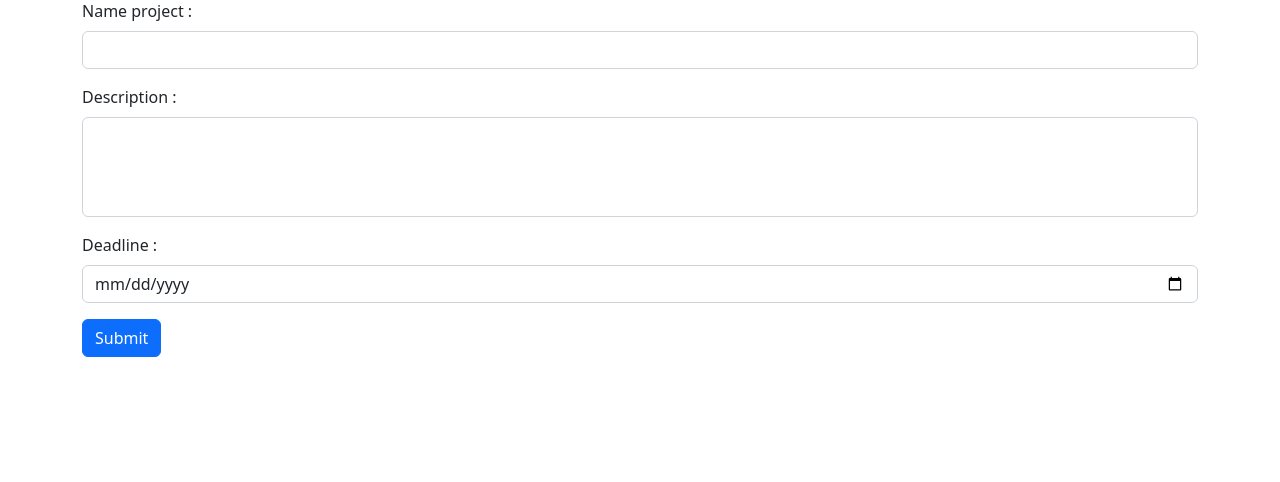
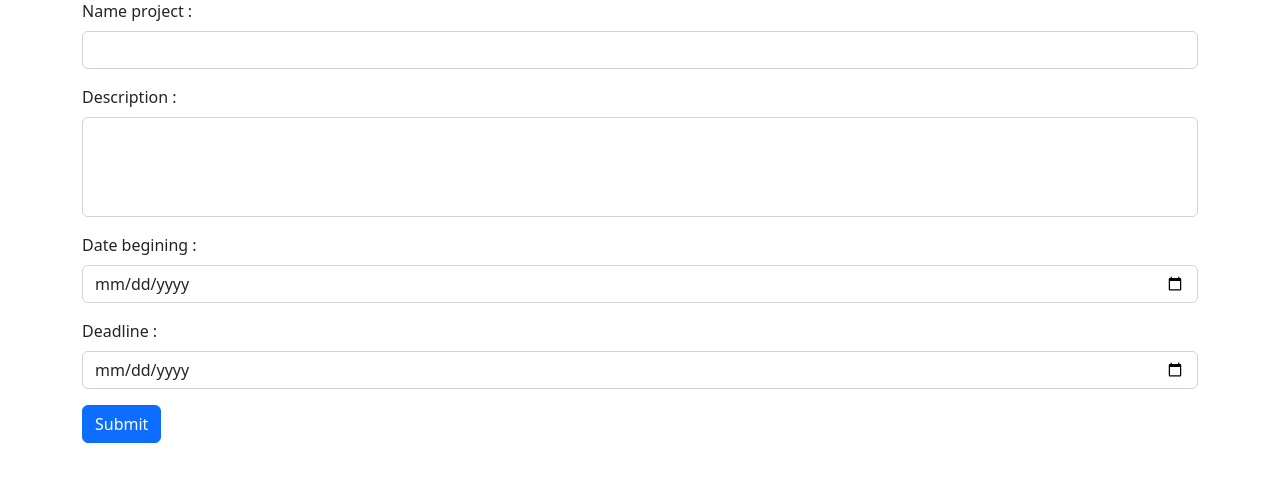
Before and after one commit to UltraViolet33/projects-manager-php, a PHP site: page /createProject.php in a window 1280 px wide. Shown: the part 129-611 px from the top of the page. Run offline with PHP 8.4, Linux system fonts and the light colour scheme.

Commit message:
clean insert project and create FormValidator

```diff
--- a/allProjects.php
+++ b/allProjects.php
@@ -11,6 +11,7 @@ $allProjects = $project->getAllProjects();
     </div>
     <div class="row">
         <div class="col-12">
+            <?php if ($allProjects) : ?>
                 <table class="table">
                     <thead>
                         <tr>
@@ -34,11 +35,14 @@ $allProjects = $project->getAllProjects();
                                 <td><?= $date ?></td>
                                 <td><?= $deadline ?></td>
                                 <td><?= $status ?></td>
-                            <td><a href="./details.php?id=<?= $project->id_project?>" class="btn btn-primary">Détails</a></td>
+                                <td><a href="./details.php?id=<?= $project->id_project ?>" class="btn btn-primary">Détails</a></td>
                             </tr>
                         <?php endforeach; ?>
                     </tbody>
                 </table>
+            <?php else : ?>
+                <p class="text-center">You have not any projects</p>
+            <?php endif; ?>
         </div>
     </div>
 </div>
--- a/core/classes/Project.class.php
+++ b/core/classes/Project.class.php
@@ -1,77 +1,99 @@
 <?php
 
 require_once('core/connection/Database.php');
+require_once('core/helpers/FormValidator.php');
+
 
 class Project
 {
     private $con = null;
+    private $validator = null;
 
     public function __construct()
     {
         $this->con = Database::getInstance();
+        $this->validator = new FormValidator();
     }
 
-    private function validatePost(array $dataPost): bool
+
+    /**
+     * Check the form and insert in the bdd
+     *
+     * @return string
+     */
+    public function insertProject(): string
     {
-        foreach ($dataPost as $data) {
-            if (!isset($_POST[$data])) {
-                return false;
-            }
+        $result = "";
+        $dataPost = ["name", "description", "deadline"];
 
-            if (empty($_POST[$data])) {
-                return false;
-            }
+        // Check inputs
+        $checkInputs = $this->validator->validatePost($dataPost);
+        if (is_string($checkInputs)) return $checkInputs;
+
+        // Check length
+        $checkName = $this->validator->checkLength("name", $_POST['name'], 1);
+        if (is_string($checkName))  return $checkName;
+
+        $checkDescription = $this->validator->checkLength("Description", $_POST['description'], 1);
+        if (is_string($checkDescription)) return $checkDescription;
+
+        $checkDeadline = $this->validator->checkDate("Deadline", $_POST['deadline']);
+        if (is_string($checkDeadline)) return $checkDeadline;
+
+        // Check if the dealine date is past
+        $currentDate = strtotime(date('Y-m-d'));
+        $deadline = strtotime($_POST['deadline']);
+
+        if ($deadline < $currentDate)  return $result = "The deadline must not be in the past";
+
+        $deadline = date("Y-m-d", $deadline);
+        $created_at = date("Y-m-d", $currentDate);
+
+        // Check the beginning date
+        if (strlen($_POST['created']) > 0) {
+            $checkCreatedAt = $this->validator->checkdate("Date begining", $_POST['created']);
+            if (is_string($checkCreatedAt)) return $checkCreatedAt;
+            $created_at = date("Y-m-d", strtotime($_POST['deadline']));
         }
 
-        return true;
+        // Insert in the BDD
+        $values = array(
+            "name" => $_POST['name'],
+            "description" => $_POST['description'],
+            "deadline" => $deadline,
+            "created_at" => $created_at,
+        );
+
+        $sql = "INSERT INTO projects(name, description, created_at, deadline) VALUES(:name, :description, :created_at, :deadline)";
+
+        if ($this->con->write($sql, $values)) {
+            Session::set("message", "Your project have been created");
+            header("Location: index.php");
+        }
+
+        $result = "An error occured, please try again or go away";
+        return $result;
     }
+
+    // private function validatePost(array $dataPost): bool
+    // {
+    //     foreach ($dataPost as $data) {
+    //         if (!isset($_POST[$data])) {
+    //             return false;
+    //         }
+
+    //         if (empty($_POST[$data])) {
+    //             return false;
+    //         }
+    //     }
+
+    //     return true;
+    // }
 
     public function getAllProjects()
     {
         $sql = "SELECT * FROM projects ORDER BY created_at DESC";
         return $this->con->read($sql);
-    }
-
-    public function insertProject(): string
-    {
-        $result = "";
-        $dataPost = ["name", "description", "deadline"];
-
-        if (!$this->validatePost($dataPost)) {
-            $result = "Please, fill all inputs";
-        }
-
-        if (strlen($_POST['name']) < 1) {
-            $result = "Name must be longer than 1 character";
-        }
-
-        if (strlen($_POST['description']) < 1) {
-            $result = "Description must be longer than 1 character";
-        }
-
-        $date_regex = '/^(19|20)\d\d[\-\/.](0[1-9]|1[012])[\-\/.](0[1-9]|[12][0-9]|3[01])$/';
-
-        if (!preg_match($date_regex, $_POST['deadline'])) {
-            $result = "The dealine input must be a date with the format dd-mm-yyyy";
-        }
-
-        $deadline = date("Y-m-d", strtotime($_POST['deadline']));
-
-        $values = array(
-            "name" => $_POST['name'],
-            "description" => $_POST['description'],
-            "deadline" => $deadline,
-        );
-
-        $sql = "INSERT INTO projects(name, description, deadline) VALUES(:name, :description, :deadline)";
-
-        if ($this->con->write($sql, $values)) {
-            Session::set("message", "Your project have bee created");
-            header("Location: index.php");
-        }
-
-        $result = "An error occured, please try again or go away";
-        return $result;
     }
 
     public function updateProject($id)
--- /dev/null
+++ b/core/helpers/FormValidator.php
@@ -0,0 +1,64 @@
+<?php
+
+class FormValidator
+{
+
+    /**
+     * Check the length
+     *
+     * @param string $name
+     * @param string $value
+     * @param int $length
+     * @return string|bool
+     */
+    public function checkLength(string $name, string $value, int $length): string|bool
+    {
+        if (strlen($value) < $length) {
+            return "$name must me be longer than $length characters";
+        }
+
+        return true;
+    }
+
+
+    /**
+     * Validate post data
+     *
+     * @param array $dataPost
+     * @return string|bool
+     */
+    public function validatePost(array $dataPost): string|bool
+    {
+        foreach ($dataPost as $data) {
+
+            if (!isset($_POST[$data])) {
+                return "Please fill all inputs";
+            }
+
+            if (empty($_POST[$data])) {
+                return "Please fill all inputs";
+            }
+        }
+
+        return true;
+    }
+
+
+    /**
+     * check the date form
+     *
+     * @param string $name
+     * @param string $date
+     * @return string|bool
+     */
+    public function checkDate($name, $date): string|bool
+    {
+        $date_regex = '/^(19|20)\d\d[\-\/.](0[1-9]|1[012])[\-\/.](0[1-9]|[12][0-9]|3[01])$/';
+
+        if (!preg_match($date_regex, $date)) {
+            return $result = "The $name input must be a date with the format dd-mm-yyyy";
+        }
+
+        return true;
+    }
+}
--- a/createProject.php
+++ b/createProject.php
@@ -2,9 +2,7 @@
 $title = "Create a Project";
 require_once('./inc/header.php');
 
-if($_SERVER['REQUEST_METHOD'] === "POST" && isset($_POST['createProject']))
-{
-    var_dump($_POST);
+if ($_SERVER['REQUEST_METHOD'] === "POST" && isset($_POST['createProject'])) {
     $createProject = $project->insertProject();
 }
 ?>
@@ -19,24 +17,28 @@ if($_SERVER['REQUEST_METHOD'] === "POST" && isset($_POST['createProject']))
             <form method="POST">
                 <div class="mb-3">
                     <label for="name" class="form-label">Name project :</label>
-                    <input type="text" class="form-control" name="name">
+                    <input type="text" class="form-control" name="name" value="<?= isset($_POST['name']) ? htmlspecialChars($_POST['name']) : null ?>">
                 </div>
                 <div class="mb-3">
                     <label for="description" class="form-label">Description : </label>
                     <div class="form-floating">
-                        <textarea style="height:100px;resize:none" class="form-control" name="description"></textarea>
+                        <textarea style="height:100px;resize:none" class="form-control" name="description"><?= isset($_POST['description']) ? htmlspecialChars($_POST['description']) : null ?></textarea>
                     </div>
                 </div>
                 <div class="mb-3">
+                    <label for="created" class="form-label">Date begining :</label>
+                    <input type="date" class="form-control" name="created" value="<?= isset($_POST['created']) ? htmlspecialChars($_POST['created']) : null ?>">
+                </div>
+                <div class="mb-3">
                     <label for="deadline" class="form-label">Deadline :</label>
-                    <input type="date" class="form-control" name="deadline">
+                    <input type="date" class="form-control" name="deadline" value="<?= isset($_POST['deadline']) ? htmlspecialChars($_POST['deadline']) : null ?>">
                 </div>
-                <input type="submit" name="createProject" value="Submit" class="btn btn-primary"/>
+                <input type="submit" name="createProject" value="Submit" class="btn btn-primary" />
             </form>
             <div class="bg-danger">
-                <?php if(isset($createProject)): ?>
+                <?php if (isset($createProject)) : ?>
                     <?= $createProject ?>
-                    <?php endif; ?>
+                <?php endif; ?>
             </div>
         </div>
     </div>
```
Lines whose indentation alone changed are shown as unchanged.
